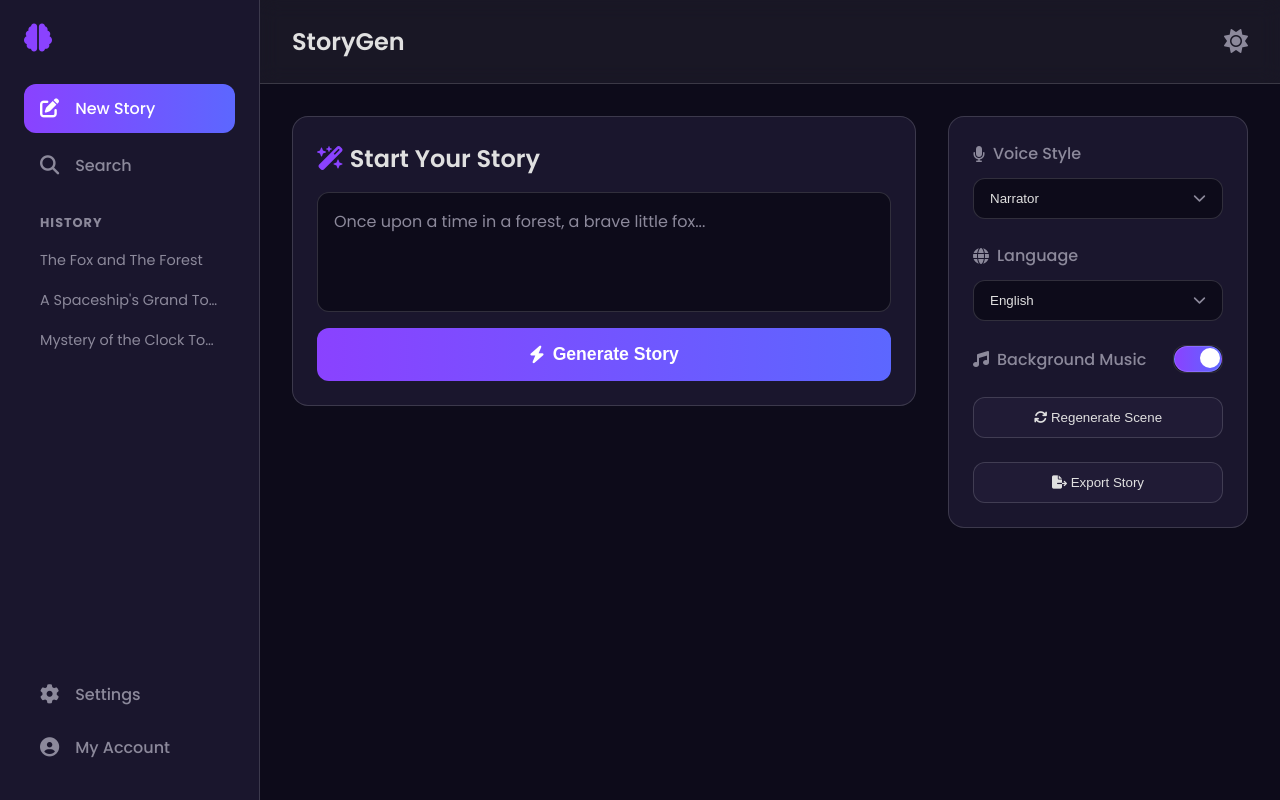
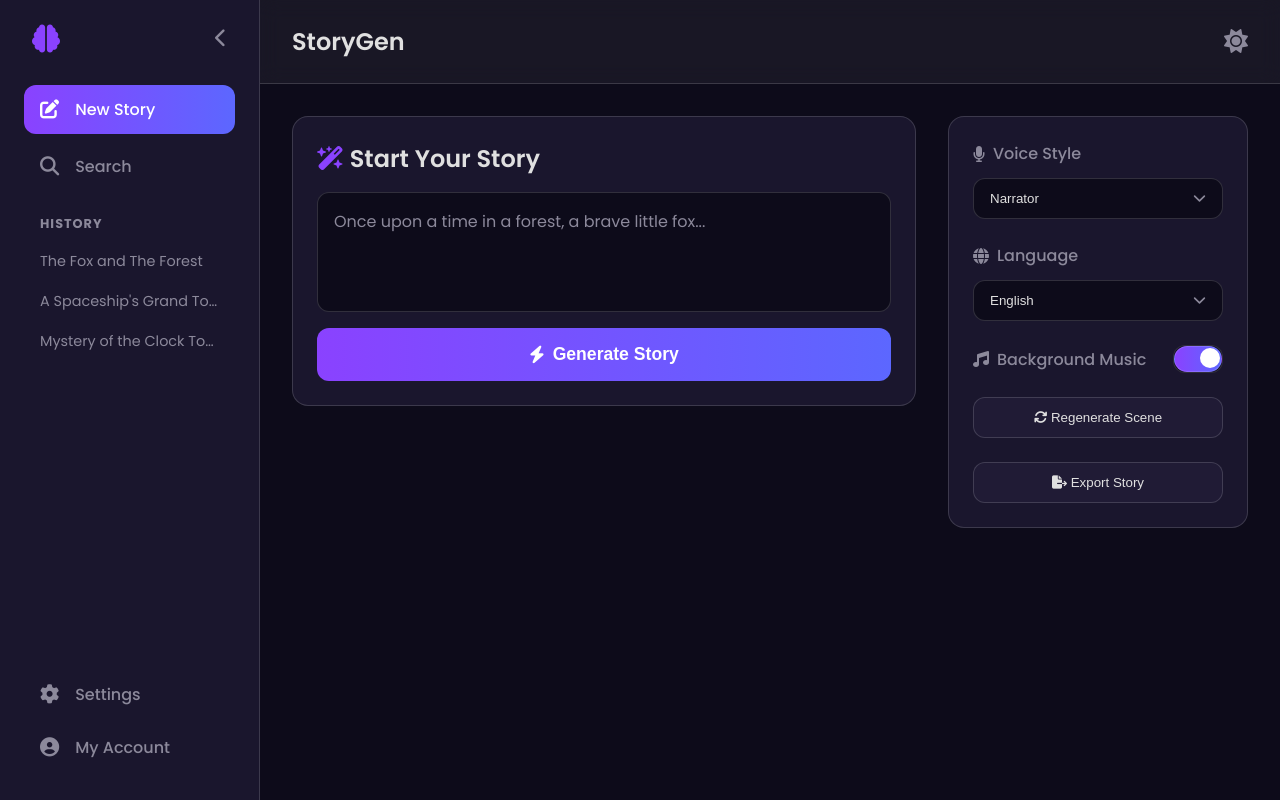
Before and after one commit to FakeandrewA/StoryBookGenerator, a Django app: page /story/homepage/ in a window 1280 px wide. Run offline with Django 5.2, Linux system fonts and the light colour scheme.

Commit message:
collapse menu++

```diff
--- a/storybookgenerator/templates/storybookgenerator/homepage.html
+++ b/storybookgenerator/templates/storybookgenerator/homepage.html
@@ -60,19 +60,41 @@
             flex-direction: column;
             justify-content: space-between;
             border-right: 1px solid var(--glass-border);
+            transition: width 0.3s ease-in-out;
+            flex-shrink: 0;
         }
 
-        .sidebar-top .logo {
+        .logo-header {
+            display: flex;
+            justify-content: space-between;
+            align-items: center;
+            margin-bottom: 2rem;
+            padding: 0 0.5rem;
+        }
+
+        .logo {
             display: flex;
             align-items: center;
             gap: 0.75rem;
             font-size: 1.75rem;
             font-weight: 700;
-            margin-bottom: 2rem;
+            opacity: 1;
+            transition: opacity 0.3s ease-in-out;
         }
 
         .logo i {
             color: var(--accent-purple);
+        }
+
+        .menu-toggle {
+            cursor: pointer;
+            color: var(--text-muted);
+            font-size: 1.2rem;
+            transition: color 0.3s ease, transform 0.3s ease-in-out;
+        }
+
+        .menu-toggle:hover {
+            color: var(--text-color);
         }
 
         .sidebar-item {
@@ -86,10 +108,12 @@
             font-weight: 500;
             margin-bottom: 0.5rem;
             transition: all 0.3s ease;
+            white-space: nowrap;
         }
 
         .sidebar-item i {
             font-size: 1.2rem;
+            flex-shrink: 0;
         }
 
         .sidebar-item:hover, .sidebar-item.active {
@@ -99,6 +123,8 @@
 
         .chat-history {
             margin-top: 1.5rem;
+            overflow: hidden;
+            transition: opacity 0.3s ease-in-out;
         }
 
         .chat-history h3 {
@@ -108,6 +134,7 @@
             letter-spacing: 1px;
             padding: 0 1rem;
             margin-bottom: 0.5rem;
+            white-space: nowrap;
         }
 
         .history-item {
@@ -129,6 +156,28 @@
 
         .sidebar-bottom .sidebar-item {
             margin-bottom: 0.25rem;
+        }
+
+        /* Collapsed State */
+        .left-sidebar.collapsed {
+            width: 90px;
+        }
+
+        .left-sidebar.collapsed .menu-toggle {
+            transform: rotate(180deg);
+        }
+
+        .left-sidebar.collapsed .sidebar-item span,
+        .left-sidebar.collapsed .chat-history {
+            display: none;
+        }
+
+        .left-sidebar.collapsed .sidebar-item {
+            justify-content: center;
+        }
+
+        .left-sidebar.collapsed .logo-header {
+            justify-content: center;
         }
 
         /* Main Content Wrapper */
@@ -395,19 +444,24 @@
 <body>
 
     <div class="app-container">
-        <aside class="left-sidebar">
+        <aside class="left-sidebar" id="leftSidebar">
             <div class="sidebar-top">
-                <div class="logo">
-                    <i class="fa-solid fa-brain"></i>
+                <div class="logo-header">
+                    <div class="logo">
+                        <i class="fa-solid fa-brain"></i>
+                    </div>
+                    <div class="menu-toggle" id="menuToggle">
+                        <i class="fa-solid fa-chevron-left"></i>
+                    </div>
                 </div>
                 <a href="#" class="sidebar-item active">
                     <i class="fa-solid fa-pen-to-square"></i>
                     <span>New Story</span>
                 </a>
-                <div class="sidebar-item">
+                <a href="#" class="sidebar-item">
                     <i class="fa-solid fa-search"></i>
                     <span>Search</span>
-                </div>
+                </a>
                 <div class="chat-history">
                     <h3>History</h3>
                     <a href="#" class="history-item">The Fox and The Forest</a>
@@ -497,6 +551,8 @@
             const generateBtn = document.getElementById('generateStoryBtn');
             const scenePreviewPanel = document.getElementById('scenePreviewPanel');
             const sceneCarousel = document.getElementById('sceneCarousel');
+            const menuToggle = document.getElementById('menuToggle');
+            const leftSidebar = document.getElementById('leftSidebar');
 
             // Dummy data for scenes
             const scenes = [
@@ -526,6 +582,10 @@
                     sceneCarousel.appendChild(sceneCard);
                 });
             });
+
+            menuToggle.addEventListener('click', function() {
+                leftSidebar.classList.toggle('collapsed');
+            });
         });
     </script>
 </body>
```
